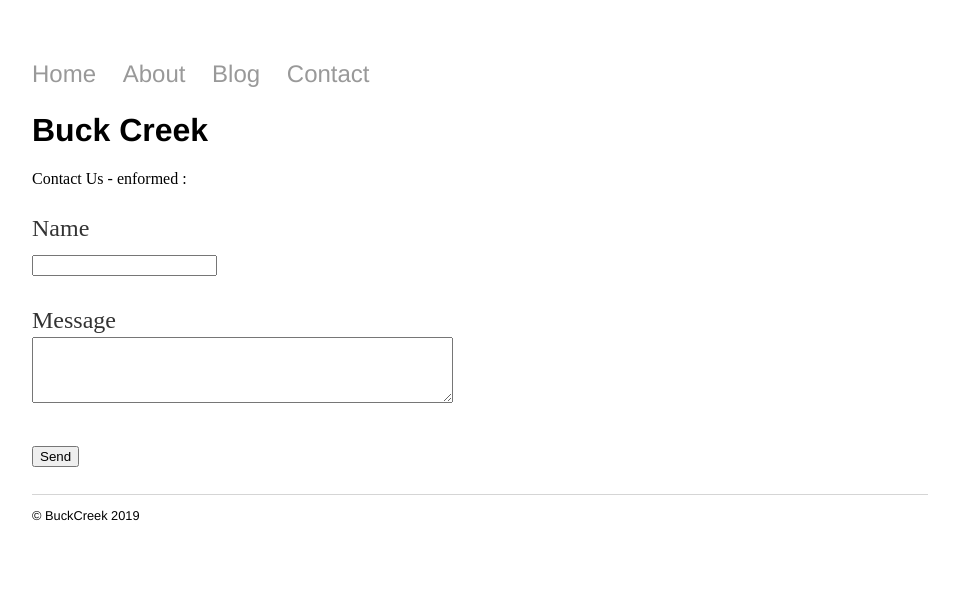
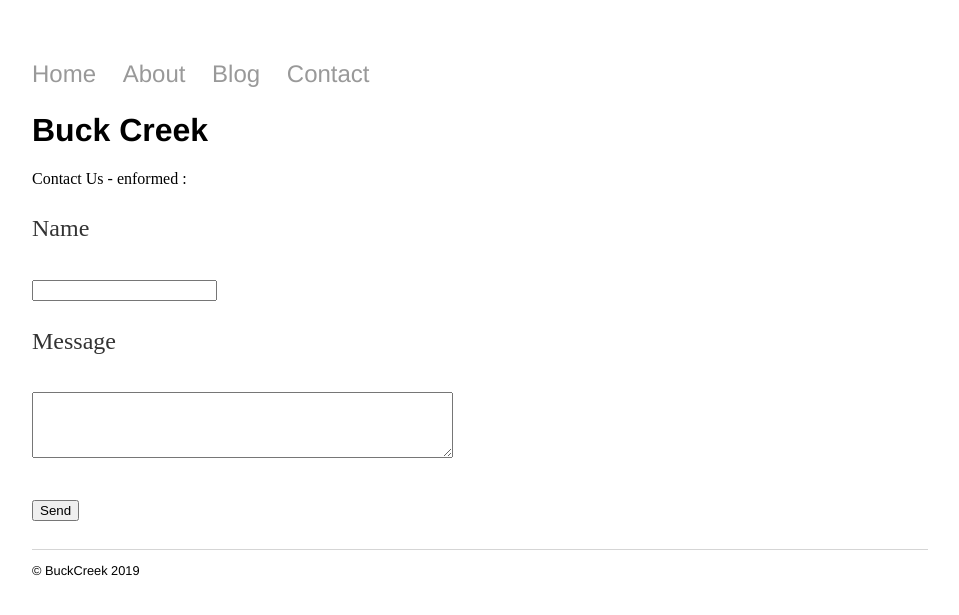
Before and after one commit to shanebp/shanebp.github.io, a Jekyll site: the page built from contact.html, in a window 1280 px wide. Shown: the top 615 px of the page, without its empty margins (160-1119 px from the left). Built offline with Jekyll 4.4.1, drawn with Linux system fonts in a browser that asks for light colours.

Commit message:
Update main.css

```diff
--- a/css/main.css
+++ b/css/main.css
@@ -49,3 +49,6 @@ ul.posts {
 ul.posts li {
     list-style: none;
 }
+input, label {
+    display:block;
+}
```
